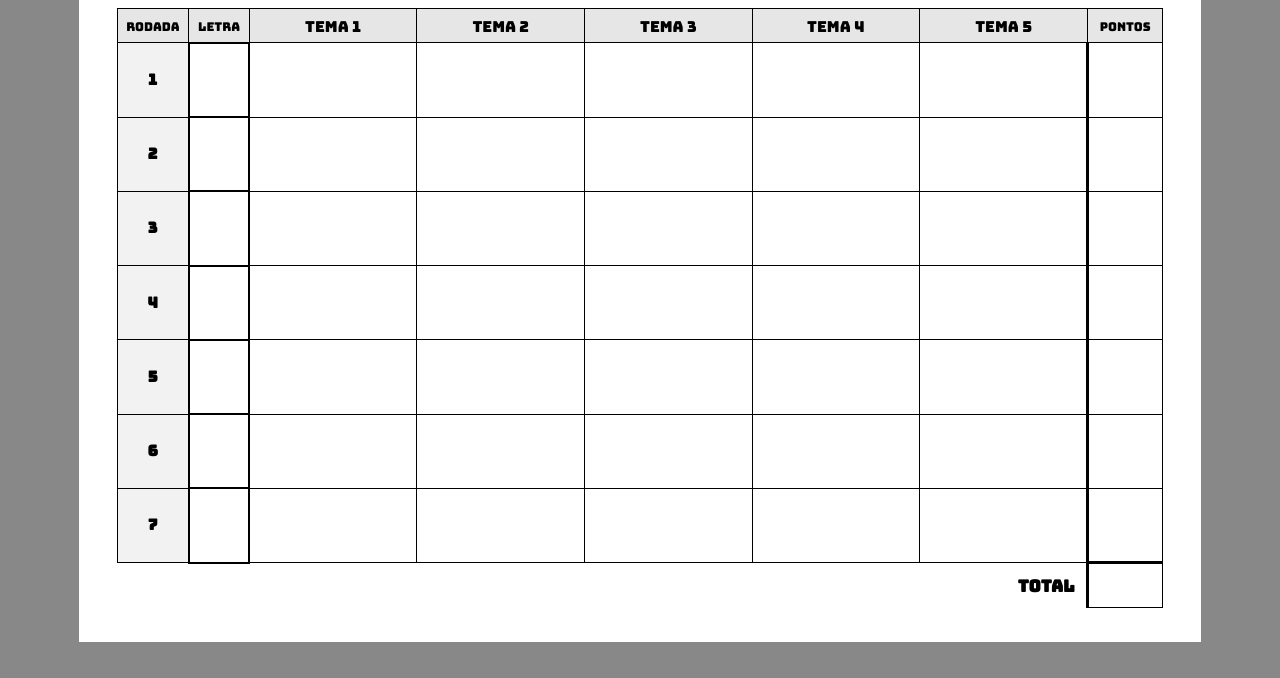
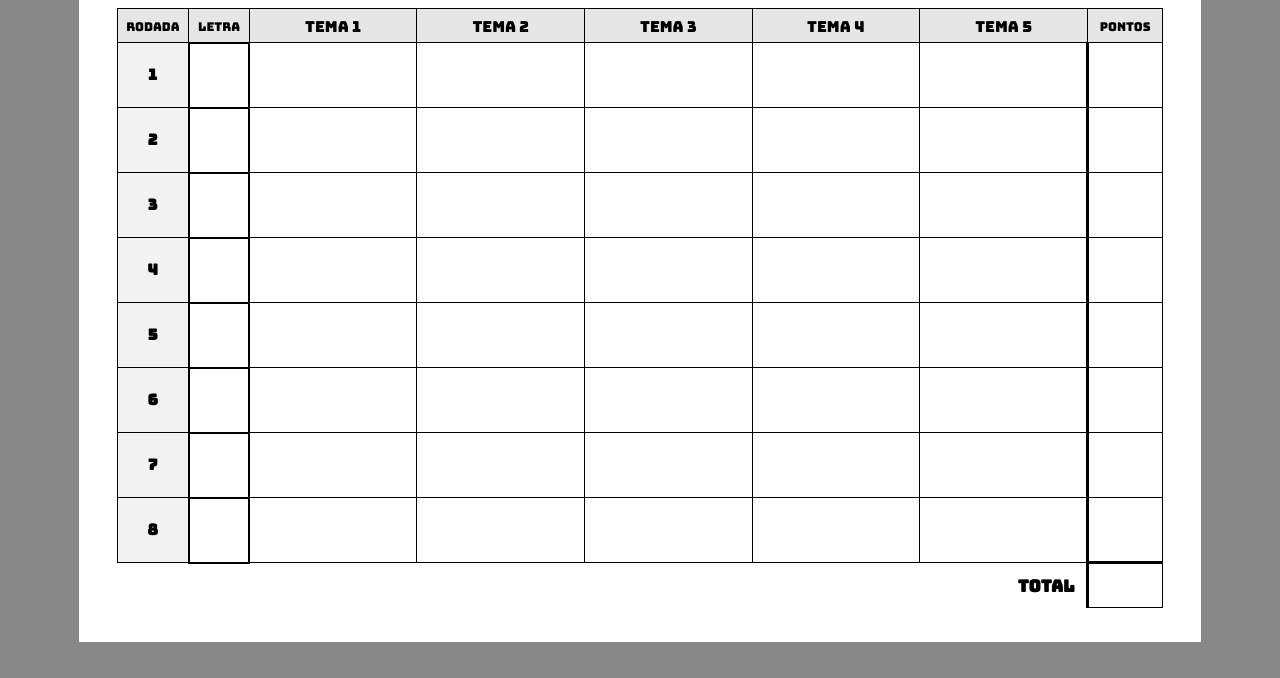
Before and after one commit to brenisio/stop, a plain HTML site: page folha-stop.html in a window 1280 px wide. Shown: the part 263-941 px from the top of the page. Drawn offline with nearby package versions, Linux system fonts and the light colour scheme.

Commit message:
Folha do Stop: 8 rodadas na frente e 4 na final
Co-Authored-By: Claude Opus 5.5 <noreply@anthropic.com>

```diff
--- a/folha-stop.html
+++ b/folha-stop.html
@@ -46,7 +46,7 @@ tr.total td.rot { font-family: var(--fd); font-size: 4.4mm; text-align: right; p
 <div class="toolbar">Imprima em A4, frente e verso, uma folha por pessoa. Frente: rodadas · verso: final. <button onclick="print()">🖨 Imprimir</button></div>
 <div id="pages"></div>
 <script>
-const TEMAS = 5, RODADAS = 7, FINAL = 3;
+const TEMAS = 5, RODADAS = 8, FINAL = 4;
 const cols = `<colgroup><col style="width:19mm"><col style="width:16mm">${"<col>".repeat(TEMAS)}<col style="width:20mm"></colgroup>`;
 const thead = `<tr><th class="peq">Rodada</th><th class="peq">Letra</th>${Array.from({length:TEMAS},(_,i)=>`<th>Tema ${i+1}</th>`).join("")}<th class="peq">Pontos</th></tr>`;
 function linhas(n){
```
Also changed, not shown: 2 other files.
